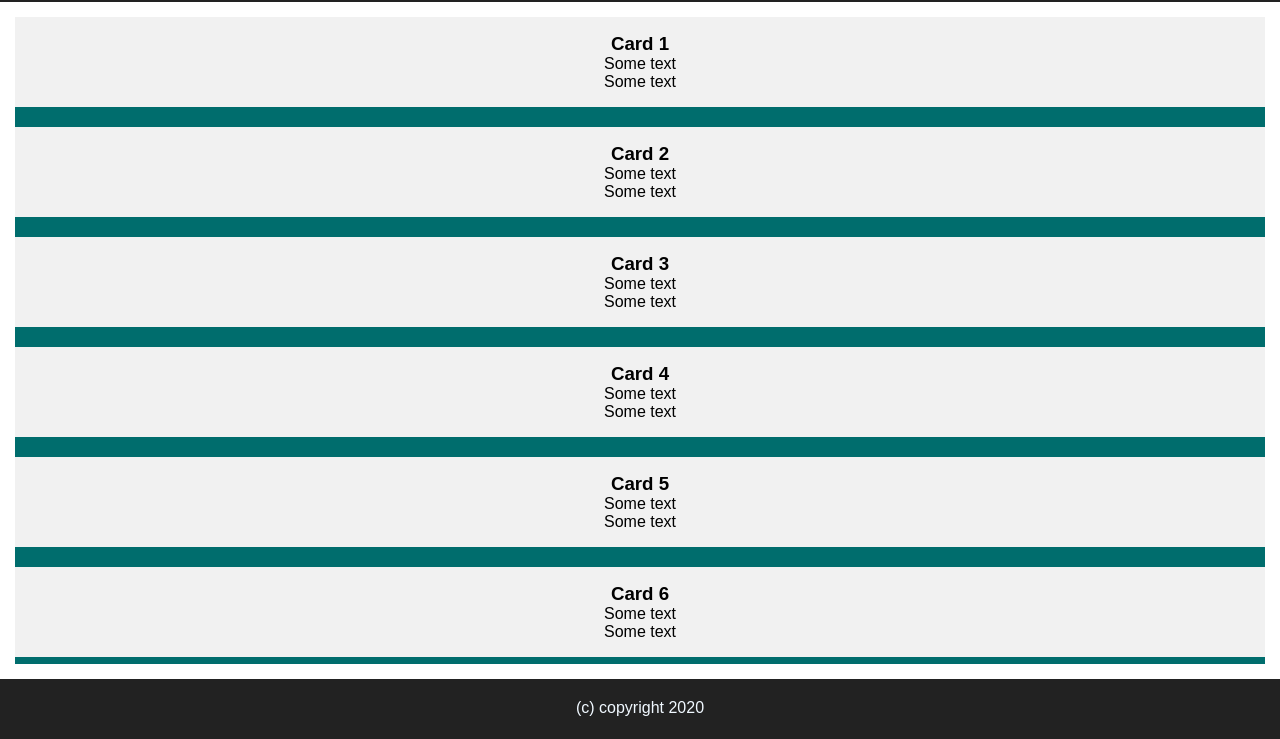
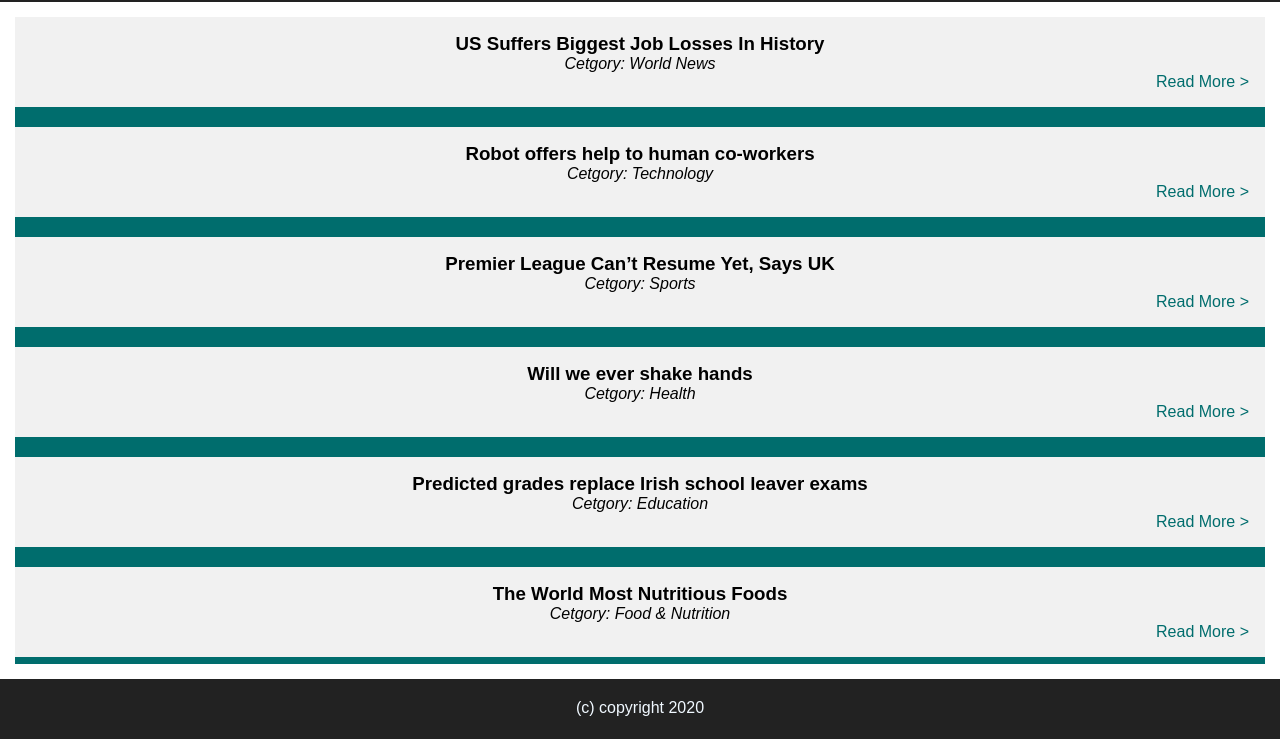
Before and after one commit to Pedestal19/Sample_Blog_V2, a plain HTML site: page hey.html in a window 1280 px wide. Shown: the part 61-800 px from the top of the page. Drawn offline with Linux system fonts and the light colour scheme.

Commit message:
added more styles and content with blog post details

```diff
--- a/hey.html
+++ b/hey.html
@@ -37,64 +37,64 @@
             <div class="row">
                 <div class="column">
                   <div class="card">
-                    <h3>Card 1</h3>
-                    <p>Some text</p>
-                    <p>Some text</p>
+                    <h3>US Suffers Biggest Job Losses In History</h3>
+                    <p class="category">Cetgory: World News</p>
+                    <p class="readmore"><a href="post.html"><span class="readmore">Read More ></span></a></p>
                   </div>
                 </div>
 
                 <div class="column">
                   <div class="card">
-                    <h3>Card 2</h3>
-                    <p>Some text</p>
-                    <p>Some text</p>
+                    <h3>Robot offers help to human co-workers</h3>
+                    <p class="category">Cetgory: Technology</p>
+                    <p class="readmore"><a href=""><span class="readmore">Read More ></span></a></p>
                   </div>
                 </div>
 
                 <div class="column">
                   <div class="card">
-                    <h3>Card 3</h3>
-                    <p>Some text</p>
-                    <p>Some text</p>
+                    <h3>Premier League Can’t Resume Yet, Says UK</h3>
+                    <p class="category">Cetgory: Sports</p>
+                    <p class="readmore"><a href=""><span class="readmore">Read More ></span></a></p>
                   </div>
                 </div>
 
                 <div class="column">
                   <div class="card">
-                    <h3>Card 4</h3>
-                    <p>Some text</p>
-                    <p>Some text</p>
+                    <h3>Will we ever shake hands</h3>
+                    <p class="category">Cetgory: Health</p>
+                    <p class="readmore"><a href=""><span class="readmore">Read More ></span></a></p>
                   </div>
                 </div>
                 <div class="column">
                     <div class="card">
-                      <h3>Card 5</h3>
-                      <p>Some text</p>
-                      <p>Some text</p>
+                        <h3>Predicted grades replace Irish school leaver exams</h3>
+                        <p class="category">Cetgory: Education</p>
+                        <p class="readmore"><a href=""><span class="readmore">Read More ></span></a></p>
                     </div>
                   </div>
 
                   <div class="column">
                     <div class="card">
-                      <h3>Card 6</h3>
-                      <p>Some text</p>
-                      <p>Some text</p>
+                        <h3>The World Most Nutritious Foods</h3>
+                        <p class="category">Cetgory: Food & Nutrition</p>
+                        <p class="readmore"><a href=""><span class="readmore">Read More ></span></a></p>
                     </div>
                   </div>
 
                   <div class="column">
                     <div class="card">
-                      <h3>Card 7</h3>
-                      <p>Some text</p>
-                      <p>Some text</p>
+                        <h3>New hope for one of the world’s rarest owls</h3>
+                        <p class="category">Cetgory: Nature</p>
+                        <p class="readmore"><a href=""><span class="readmore">Read More ></span></a></p>
                     </div>
                   </div>
 
                   <div class="column">
                     <div class="card">
-                      <h3>Card 8</h3>
-                      <p>Some text</p>
-                      <p>Some text</p>
+                        <h3>Joe Biden 'should take the polygraph</h3>
+                        <p class="category">Cetgory: Politics</p>
+                        <p class="readmore"><a href=""><span class="readmore">Read More ></span></a></p>
                     </div>
                   </div>
 
--- a/main.css
+++ b/main.css
@@ -28,3 +28,12 @@ section {
   body {
     margin: 0;
   }
+
+ .readmore{
+      color: #006d6d;
+      text-align: right;
+  }
+
+  .category{
+    font-style: italic;
+  }
```
Also changed, not shown: post.css (added, +34 -0 lines), post.html (added, +42 -0 lines), main3.css (line endings or trailing spaces).
